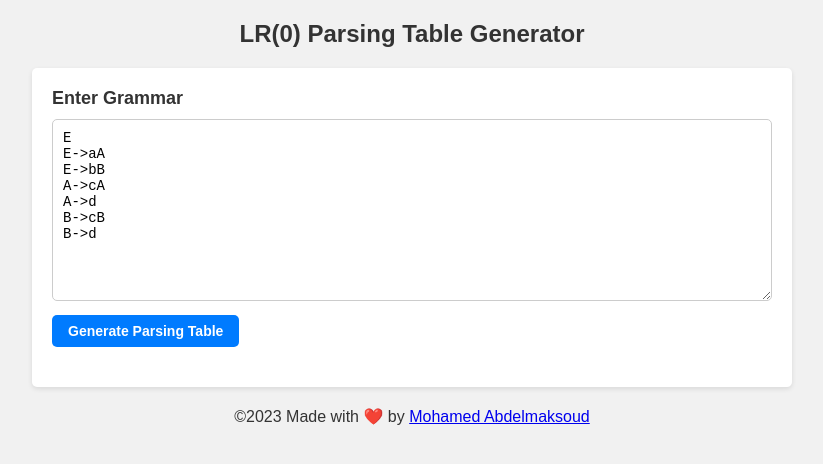
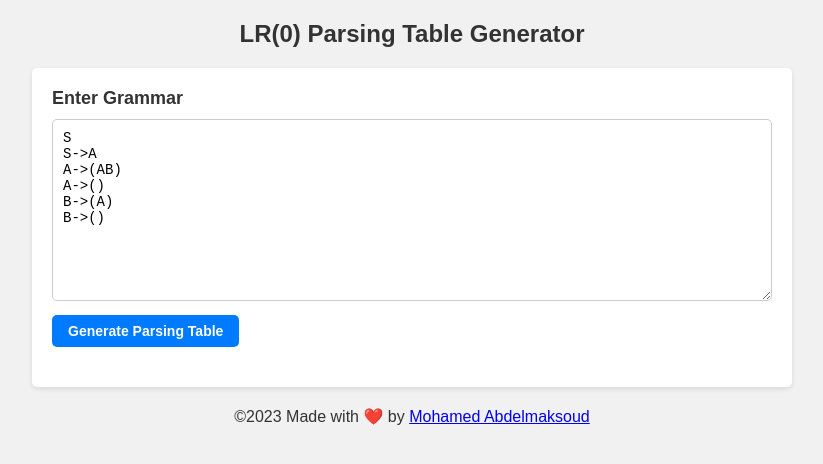
Before and after one commit to helmy162/lr0-parsing-table-generator, a React (Create React App) app: page / in a window 1280 px wide. Shown: the top 464 px of the page, without its empty margins (228-1051 px from the left). Built offline with nearby package versions, Linux system fonts and the light colour scheme.

Commit message:
change default value

```diff
--- a/src/App.js
+++ b/src/App.js
@@ -5,7 +5,7 @@ import { getItems, getDfaOutput, getLrPraseTable, formatLrPraseTable } from './u
 import TagManager from 'react-gtm-module';
 
 const App = () => {
-  const [grammar, setGrammar] = useState(`E\nE->aA\nE->bB\nA->cA\nA->d\nB->cB\nB->d`);
+  const [grammar, setGrammar] = useState(`S\nS->A\nA->(AB)\nA->()\nB->(A)\nB->()`);
   const [dfaOutput, setDfaOutput] = useState('');
   const [lrParseTable, setLrParseTable] = useState('');
 
```
